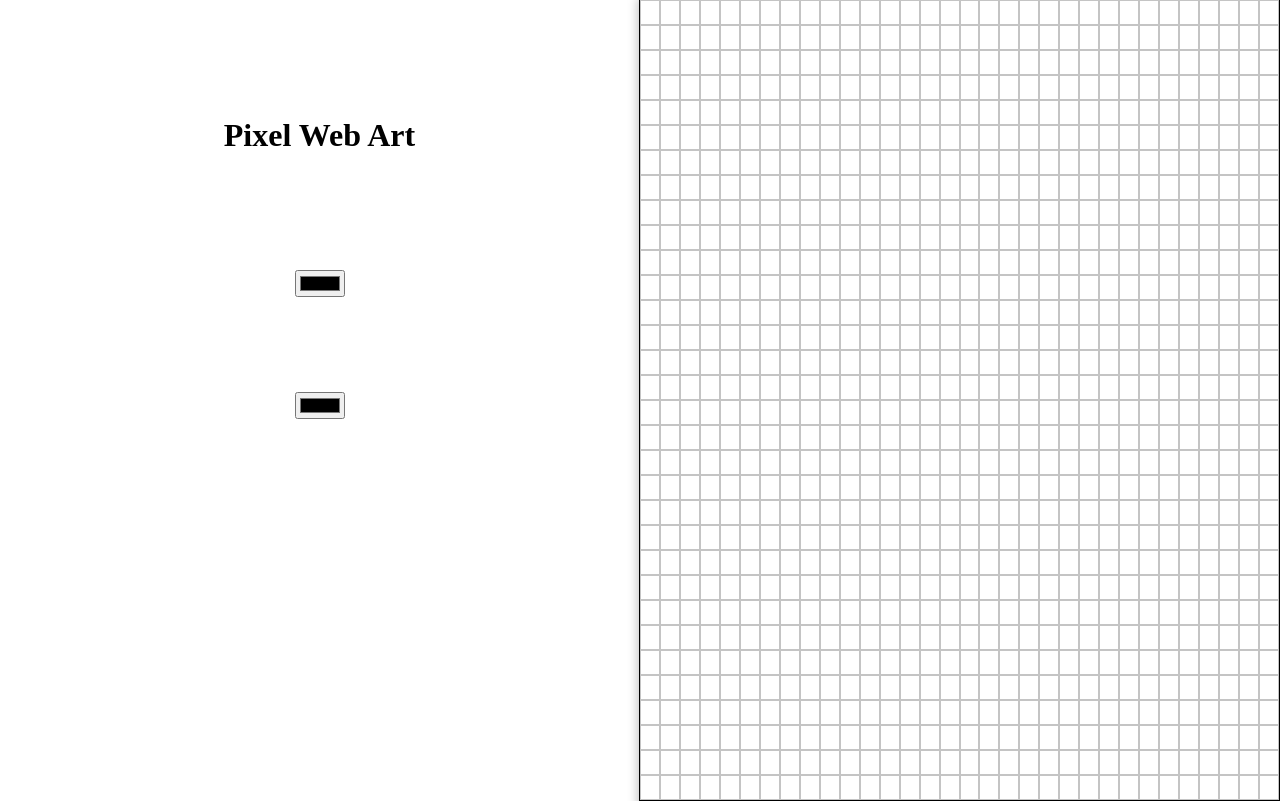
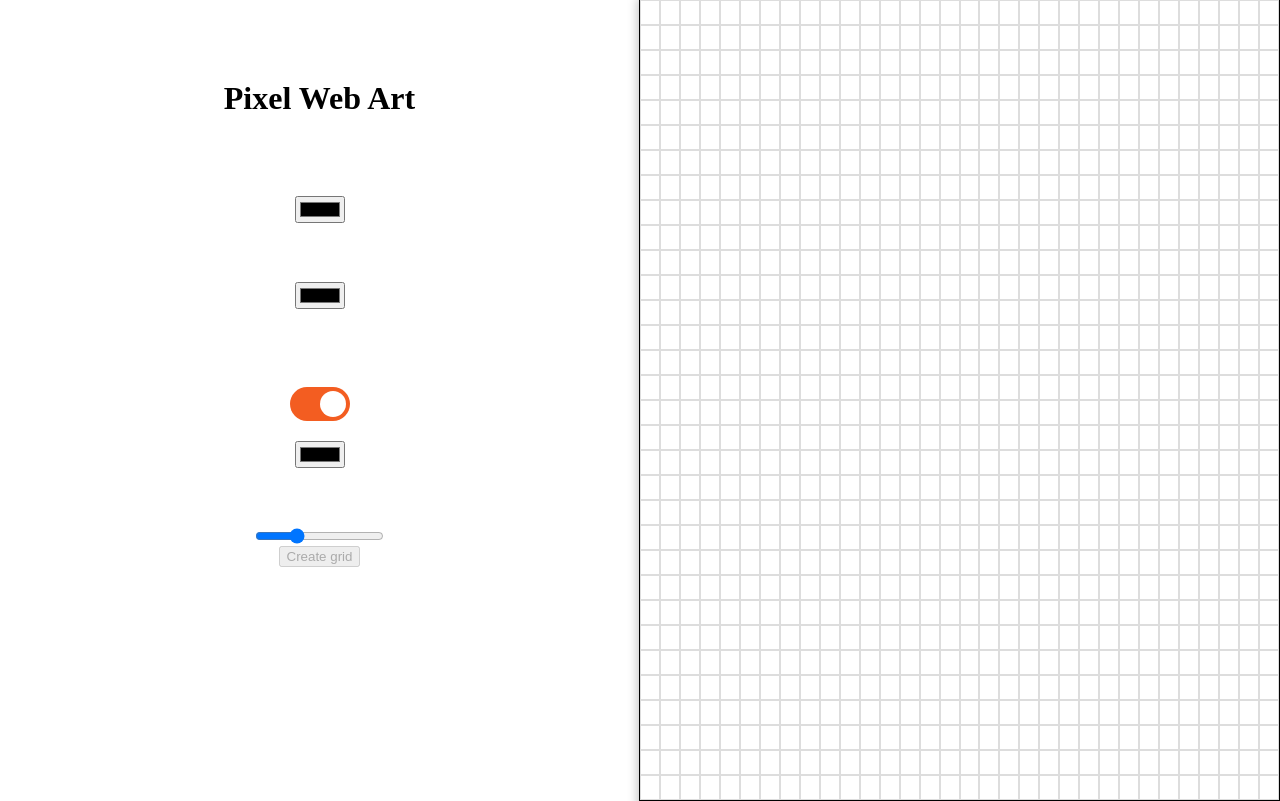
Before and after one commit to esisjesus/etch-a-sketch, a website: page index.html in a window 1280 px wide. Drawn offline with Linux system fonts and the light colour scheme.

Commit message:
new panel functionalities

```diff
--- a/index.html
+++ b/index.html
@@ -13,6 +13,17 @@
             <h1>Pixel Web Art</h1>
             <input type="color" name="pen" id="pen-color-panel">
             <input type="color" name="bg" id="bg-color-panel">
+            <div class="grid-toggle-container" id="grid-toggle-container">
+                <label class="switch">
+                    <input id="grid-toggle" type="checkbox" checked>
+                    <span class="slider round"></span>
+                </label>
+                <input type="color" name="bg" id="grid-color-panel">
+            </div>
+            <div class="grid-toggle-container">
+                <input id="cells-range" min="3" max="100" value="32" type="range">
+                <button id="create-grid" disabled="disabled">Create grid</button>
+            </div>
             <div>
                 <div></div>
                 <div></div>
--- a/index.js
+++ b/index.js
@@ -2,9 +2,12 @@ function initEditor(){
     const globalConfig = {
         penColor: "#000000",
         bgColor: "#ffffff",
+        gridColor: "#6b6b6b3b",
         cellsAmount: 32,
     }
     // TOOLS' PANEL FUNCTIONS:
+
+    // Colors:
     const penColorInput = document.getElementById("pen-color-panel")
     const bgColorInput = document.getElementById("bg-color-panel")
     penColorInput.addEventListener('input', changePenColor)
@@ -17,22 +20,61 @@ function initEditor(){
         const grid = document.getElementById("container")
         grid.style.backgroundColor = globalConfig.bgColor
     }
+    // Grid toggle :
+    const gridToggle = document.getElementById("grid-toggle")
+    const gridColorInput = document.getElementById("grid-color-panel")
+    gridToggle.addEventListener("change", toggleGrid)
+    gridColorInput.addEventListener("input", changeGridColor)
+    function toggleGrid(e){
+        const cells = document.querySelectorAll(".cell")
+        if(e.target.checked == true){
+            gridColorInput.style.display = "block"
+            cells.forEach(cell =>{
+                cell.style.border = `solid 0.1px ${globalConfig.gridColor} `
+            })
+        }else{
+            gridColorInput.style.display = "none"
+            cells.forEach(cell =>{
+                cell.style.border = "none"
+            })
+        }
+    }
+    function changeGridColor(e){
+        const cells = document.querySelectorAll(".cell")
+        globalConfig.gridColor = e.target.value
+        cells.forEach(cell =>{
+            cell.style.border = `solid 0.1px ${globalConfig.gridColor} `
+        })
+    }
+
+    // Number of cells
+    const range = document.getElementById("cells-range")
+    range.addEventListener("input", cellsNumber)
+    const gridButton = document.getElementById("create-grid")
+    gridButton.addEventListener("click", createGrid)
+    function cellsNumber(e){
+        globalConfig.cellsAmount = e.target.value
+        gridButton.disabled = false
+        gridButton.innerText = `Create ${globalConfig.cellsAmount} x ${globalConfig.cellsAmount} grid`
+    }
 
 
 
-    // GRID, CELLS AND STROKES FUNCTIONS:
-    function createGrid(a){
+    // GRID, CELLS AND STROKES CREATION FUNCTIONS:
+    function createGrid(){
         const grid = document.getElementById("container")
         const panel = document.getElementById("panel")
-        for(let i = 0; i < a*a; i++){
+        grid.replaceChildren()
+        for(let i = 0; i < globalConfig.cellsAmount*globalConfig.cellsAmount; i++){
             let gridElement = document.createElement('div')
             gridElement.classList.add("cell")
+            gridElement.style.border = `solid 0.1px ${globalConfig.gridColor} `
             gridElement.addEventListener('mousedown', initStroke)
             gridElement.addEventListener('mouseup', finishStroke)
             grid.appendChild(gridElement)
         }
-        grid.style.gridTemplateColumns = `repeat(${a}, 1fr)`
-        grid.style.gridTemplateRows = `repeat(${a}, 1fr)`
+        grid.style.gridTemplateColumns = `repeat(${globalConfig.cellsAmount}, 1fr)`
+        grid.style.gridTemplateRows = `repeat(${globalConfig.cellsAmount}, 1fr)`
         panel.addEventListener("mouseup", finishStroke)
     }
 
@@ -54,7 +96,8 @@ function initEditor(){
     function paintCell(){
         this.style.backgroundColor = globalConfig.penColor
     }
-    createGrid(globalConfig.cellsAmount)
+
+    createGrid()
 }
 
 
--- a/style.css
+++ b/style.css
@@ -26,6 +26,69 @@ body{
     height: 100%;
     width: 50vw;
 }
-.cell{
-    border: 0.1px solid rgba(0, 0, 0, 0.233);
+
+
+.grid-toggle-container{
+    display: flex;
+    flex-direction: column;
+    align-items: center;
 }
+
+/* Switch styles: */
+
+.switch {
+    position: relative;
+    display: inline-block;
+    width: 60px;
+    height: 34px;
+    margin: 20px;
+  }
+
+  .switch input {
+    opacity: 0;
+    width: 0;
+    height: 0;
+  }
+
+  .slider {
+    position: absolute;
+    cursor: pointer;
+    top: 0;
+    left: 0;
+    right: 0;
+    bottom: 0;
+    background-color: #ccc;
+    -webkit-transition: .4s;
+    transition: .4s;
+  }
+
+  .slider:before {
+    position: absolute;
+    content: "";
+    height: 26px;
+    width: 26px;
+    left: 4px;
+    bottom: 4px;
+    background-color: white;
+    -webkit-transition: .4s;
+    transition: .4s;
+  }
+
+  input:checked + .slider {
+    background-color: #f35d21;
+  }
+
+  input:checked + .slider:before {
+    -webkit-transform: translateX(26px);
+    -ms-transform: translateX(26px);
+    transform: translateX(26px);
+  }
+
+  /* Rounded sliders */
+  .slider.round {
+    border-radius: 34px;
+  }
+
+  .slider.round:before {
+    border-radius: 50%;
+  }
```
